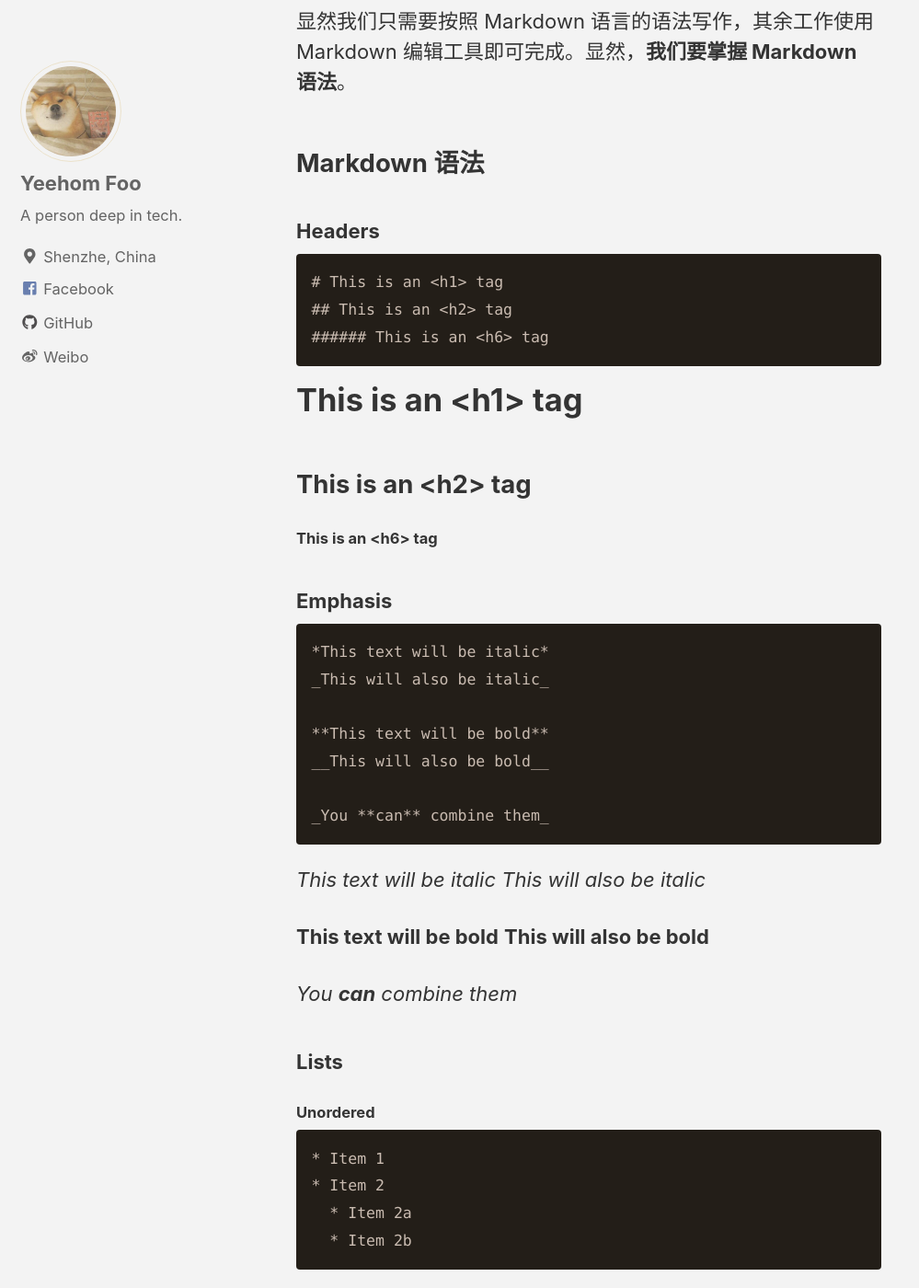
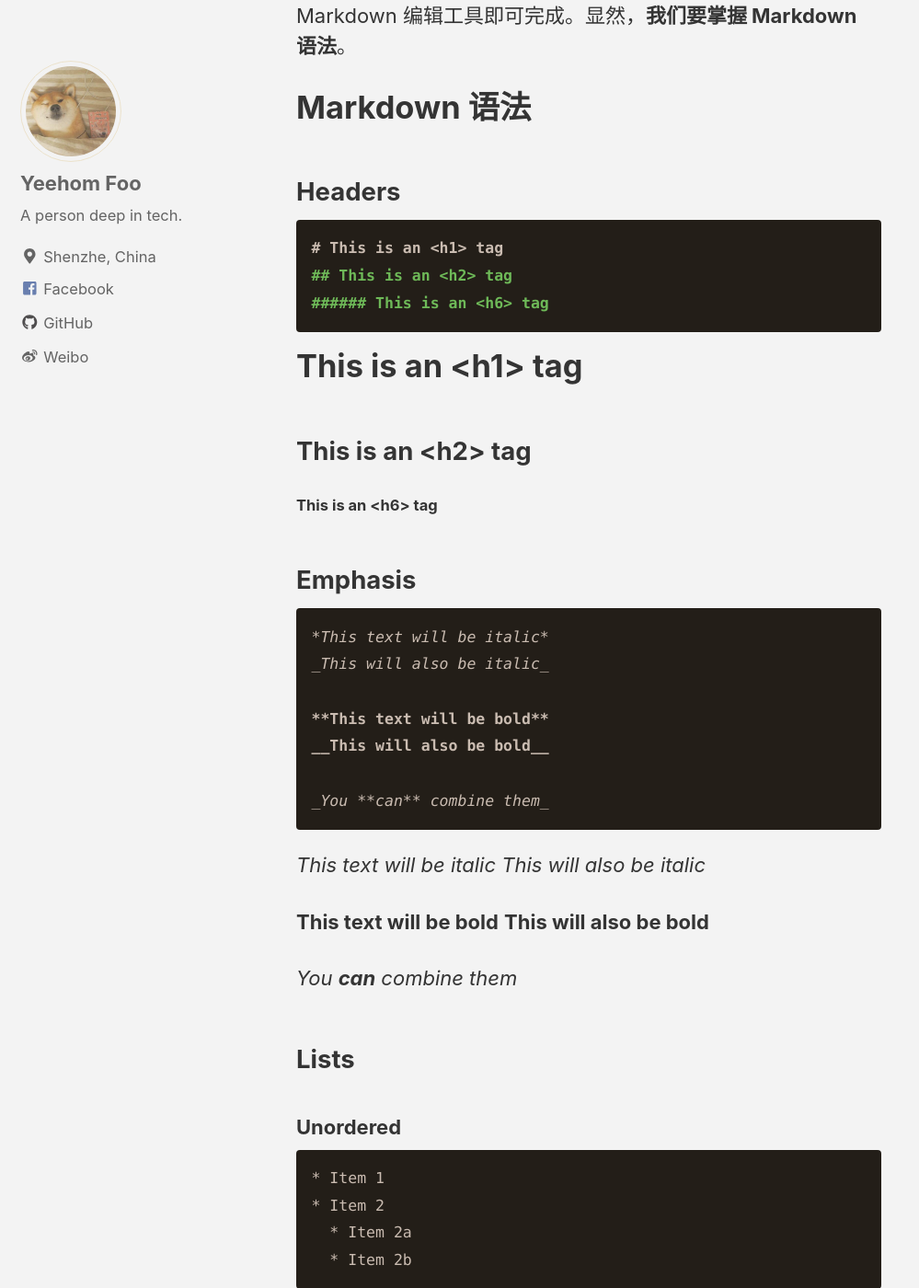
Before and after one commit to yeehomfoo/blog.yeehomfoo.com, a Jekyll site: the page built from _posts/2018-08-27-markdown-使用总结.md, in a window 1280 px wide and 1400 px high, scrolled down 1588 px. Shown: the whole window at 92% size, without its empty margins (0-999 px from the left). Built offline with Jekyll 4.4.1, drawn with Linux system fonts in a browser that asks for light colours; nearby versions of some CDN libraries; comment, search, counter and statistics services are not loaded; some of the changed text lies outside the part shown.

Commit message:
fix: markdown lint warning

````diff
--- a/_posts/2018-08-27-markdown-使用总结.md
+++ b/_posts/2018-08-27-markdown-使用总结.md
@@ -1,33 +1,41 @@
 Markdown 可以显著提高写作效率，而这个博客的博文又需要使用 Markdown 来写，所以总结和记录 Markdown 的使用就十分必要了。
 
-## Markdown 是什么？
+# Markdown 是什么？
+
 Markdown 是一种文本样式语言。
+
 * 文本样式就是，在 **word** 文档里，可以设置的一切格式（加粗、斜体、表格、插入图片...）
 * 语言是指 Markdown 可以完全通过文字设置文本样式，完全不需要鼠标操作（比如：`**要加粗的文字**`，在文章中在需要加粗的文字前后加上`**`，文字就会被加粗处理
 
 > Markdown is a lightweight and easy-to-use syntax for styling all forms of writing on the GitHub platform.
 
-## 原理
+# 原理
+
 在记事本里写上`**要加粗的文字**`，文字会不会被加粗呢？显然不会。既然 Markdown 是一种文本样式语言，就要有工具把这种语言翻译成真正带有样式的文本（可以是 word 文档、可以是网站页面、还可以是各种带有样式的文本格式）。**这个过程只需要使用 Markdown 编辑工具，编辑工具会帮你完成**。
 
-## 我们要做什么
+# 我们要做什么
+
 显然我们只需要按照 Markdown 语言的语法写作，其余工作使用 Markdown 编辑工具即可完成。显然，**我们要掌握 Markdown 语法**。
 
-## Markdown 语法
+# Markdown 语法
 
-### Headers
-```
+## Headers
+
+```md
 # This is an <h1> tag
 ## This is an <h2> tag
 ###### This is an <h6> tag
 ```
+
 # This is an <h1> tag
+
 ## This is an <h2> tag
+
 ###### This is an <h6> tag
 
-### Emphasis
+## Emphasis
 
-```
+```md
 *This text will be italic*
 _This will also be italic_
 
@@ -45,76 +53,89 @@
 
 _You **can** combine them_
 
-### Lists
-#### Unordered
-```
+## Lists
+
+### Unordered
+
+```md
 * Item 1
 * Item 2
   * Item 2a
   * Item 2b
 ```
+
 * Item 1
 * Item 2
   * Item 2a
   * Item 2b
 
-#### Ordered
-```
+### Ordered
+
+```md
 1. Item 1
 1. Item 2
 1. Item 3
    1. Item 3a
    1. Item 3b
 ```
+
 1. Item 1
 1. Item 2
 1. Item 3
    1. Item 3a
    1. Item 3b
 
-### Images
-```
+## Images
+
+```md
 ![bio](/assets/images/bio-photo.jpg)
 Format: ![Alt Text](url)
 ```
+
 ![bio](/assets/images/bio-photo.jpg)
 
-### Links
-```
+## Links
+
+```md
 [Yeehom Foo](http://yeehomfoo.github.io)
 ```
+
 [Yeehom Foo](http://yeehomfoo.github.io)
 
-### Blockquotes
-```
+## Blockquotes
+
+```md
 As Kanye West said:
 
 > We're living the future so
 > the present is our past.
 ```
+
 As Kanye West said:
 
 > We're living the future so
 > the present is our past.
 
-### Inline code
-```
+## Inline code
+
+```md
 I think you should use an
 `<addr>` element here instead.
 ```
+
 I think you should use an
 `<addr>` element here instead.
 
-## 总结
+# 总结
+
 掌握上述常用语法，即可满足大部分写作需求。需要进一步掌握 Markdown 语法，可阅读下面的参考文档。
 
 (done)
 
-### 参考文档
+## 参考文档
+
 [1] [Basic writing and formatting syntax](https://help.github.com/articles/basic-writing-and-formatting-syntax/)
-
 
 [2] [Mastering Markdown](https://guides.github.com/features/mastering-markdown/)
 
-
 [3] [Markdown: Syntax](https://www.appinn.com/markdown/)
````
Also changed, not shown: _posts/2018-08-26-一个博客的诞生.md (+1 -10 lines), _posts/2018-08-26-在-mac中搭建-node.js环境.md (+8 -6 lines), _posts/2018-09-01-gitment-搭建-comment-system.md (+22 -7 lines), _posts/2018-09-02-vue.js-使用总结.md (+39 -8 lines), _posts/2018-09-09-在-vue-中引入-less.md (+12 -7 lines).
